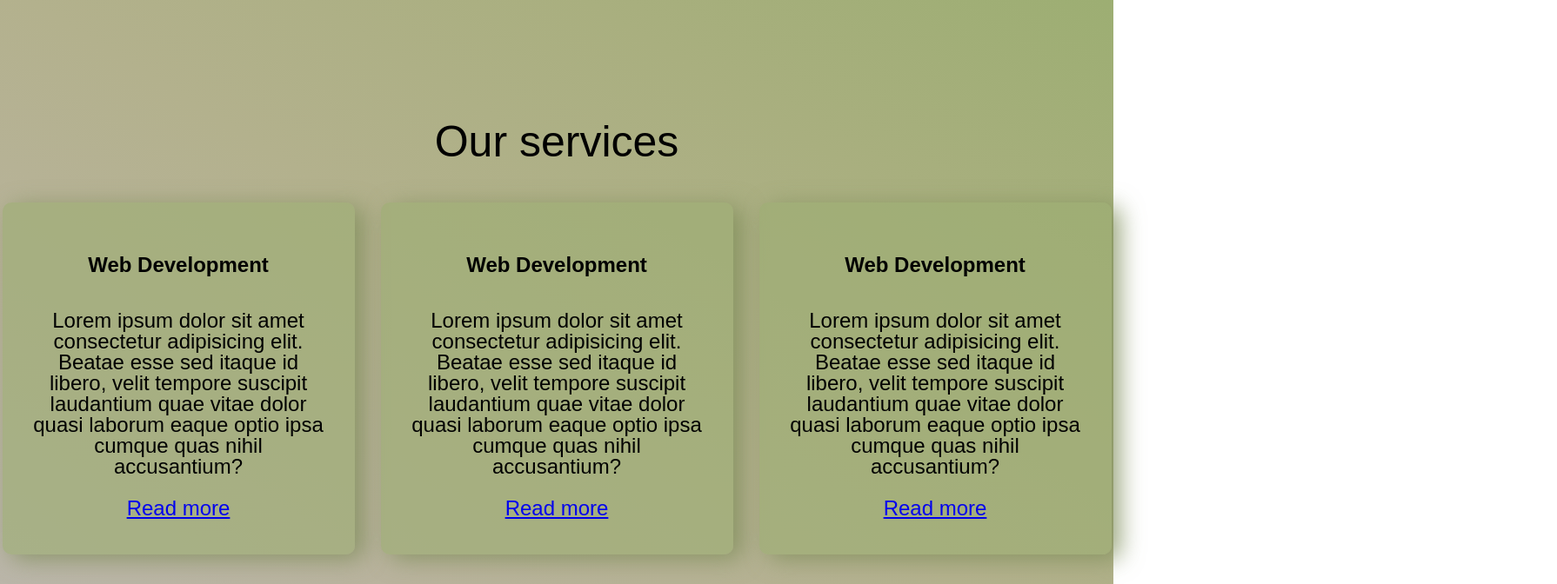
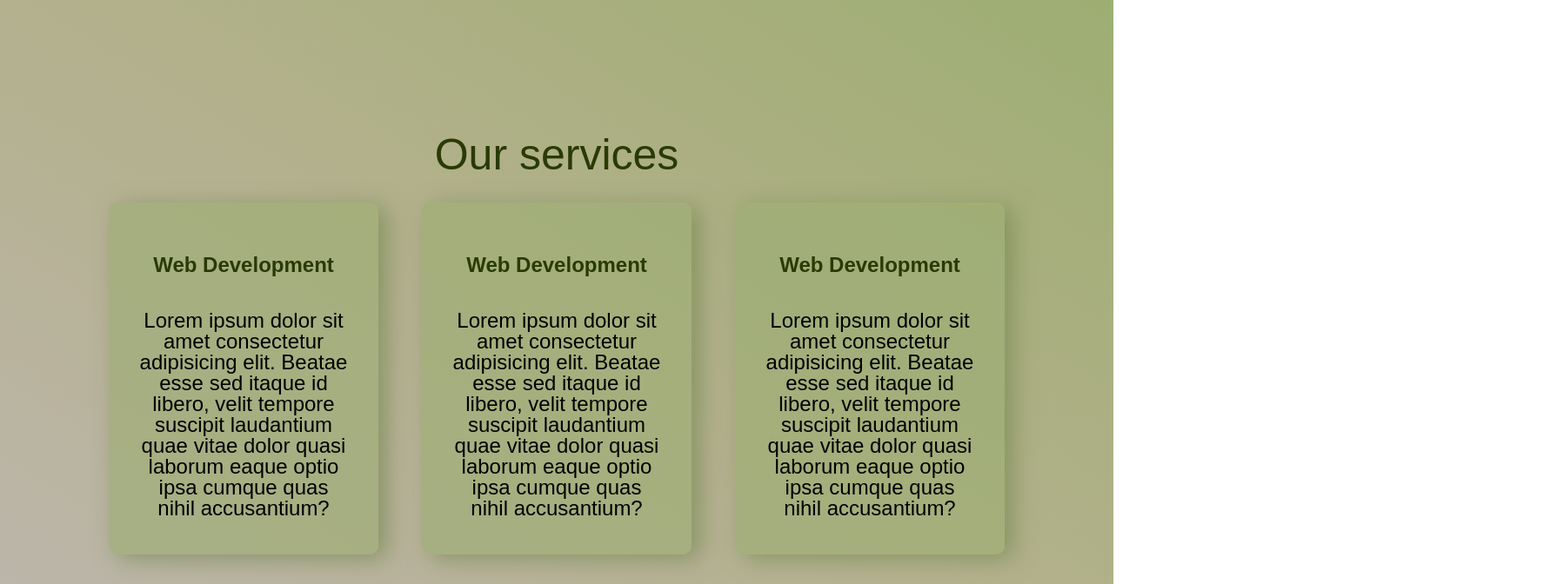
Before and after one commit to Andrew05Kot/profile, a plain HTML site: page index.html in a window 1280 px wide. Shown: the part 1620-2292 px from the top of the page at 87% size, 1790 px wide, since content can reach past the window. Drawn offline with Linux system fonts and the light colour scheme.

Commit message:
- fixed images size  - completed services block

```diff
--- a/index.html
+++ b/index.html
@@ -74,16 +74,13 @@
 				</div>
 
 				<div class="services-content">
-					<div class="box">
+					<div class="services-box">
 						<div class="card">
 							<div class="icon"></div>
 							<h5>Web Development</h5>
 							<div class="service-explain">
 								<p>Lorem ipsum dolor sit amet consectetur adipisicing elit. Beatae esse sed itaque id libero, velit tempore suscipit laudantium quae vitae dolor quasi laborum eaque optio ipsa cumque quas nihil accusantium?</p>
 							</div>
-							<p class="read-more">
-								<a href="#">Read more</a>
-							</p>
 						</div>
 
 						<div class="card">
@@ -92,9 +89,7 @@
 							<div class="service-explain">
 								<p>Lorem ipsum dolor sit amet consectetur adipisicing elit. Beatae esse sed itaque id libero, velit tempore suscipit laudantium quae vitae dolor quasi laborum eaque optio ipsa cumque quas nihil accusantium?</p>
 							</div>
-							<p class="read-more">
-								<a href="#">Read more</a>
-							</p>
+
 						</div>
 
 						<div class="card">
@@ -103,9 +98,6 @@
 							<div class="service-explain">
 								<p>Lorem ipsum dolor sit amet consectetur adipisicing elit. Beatae esse sed itaque id libero, velit tempore suscipit laudantium quae vitae dolor quasi laborum eaque optio ipsa cumque quas nihil accusantium?</p>
 							</div>
-							<p class="read-more">
-								<a href="#">Read more</a>
-							</p>
 						</div>
 					</div>
 				</div>
--- a/styles/styles.css
+++ b/styles/styles.css
@@ -110,7 +110,7 @@ header.sticky {
 }
 
 .banner .right-part .woman-img {
-	height: 900px;
+	width: 100%;
 }
 
 .footer {
@@ -127,12 +127,17 @@ header.sticky {
 	display: grid;
 	grid-template-columns: repeat(2, 1fr);
 	align-items: center;
-	gap: 2rem
+	gap: 2rem;
+	cursor: default;
 }
 
 .about-img {
 	max-height: 800px;
-	height: 100%;
+	width: 100%;
+}
+
+.about-img img {
+	transform: scaleX(-1);
 }
 
 .about-text {
@@ -184,11 +189,12 @@ header.sticky {
 
 .service-title h2 {
 	font-size: 50px;
+	color: #2a3a05;
 	width: 100%;
 	margin: 30px auto;
 }
 
-.box {
+.services-box {
 	display: flex;
 	justify-content: center;
 	align-items: center;
@@ -197,19 +203,26 @@ header.sticky {
 
 .card {
 	height: 365px;
-	width: 335px;
+	max-width: 335px;
 	padding: 20px 35px;
 	border-radius: 10px;
 	background-color: rgb(156, 174, 114, 0.6);
 	box-shadow: 10px 5px 27px 0 rgba(123, 139, 85, 0.75);
-	margin: 15px;
+	margin: 0 25px;
 	text-align: center;
+	cursor: pointer;
+}
+
+.card:hover {
+	transform: scale(1.01) translateY(-5px);
 }
 
 .card h5 {
 	font-weight: 700;
+	color: #2a3a05;
 }
 
-.read-more {
-	text-align: center;
+.card:hover h5 {
+	font-weight: 700;
+	color: #000000;
 }
```
